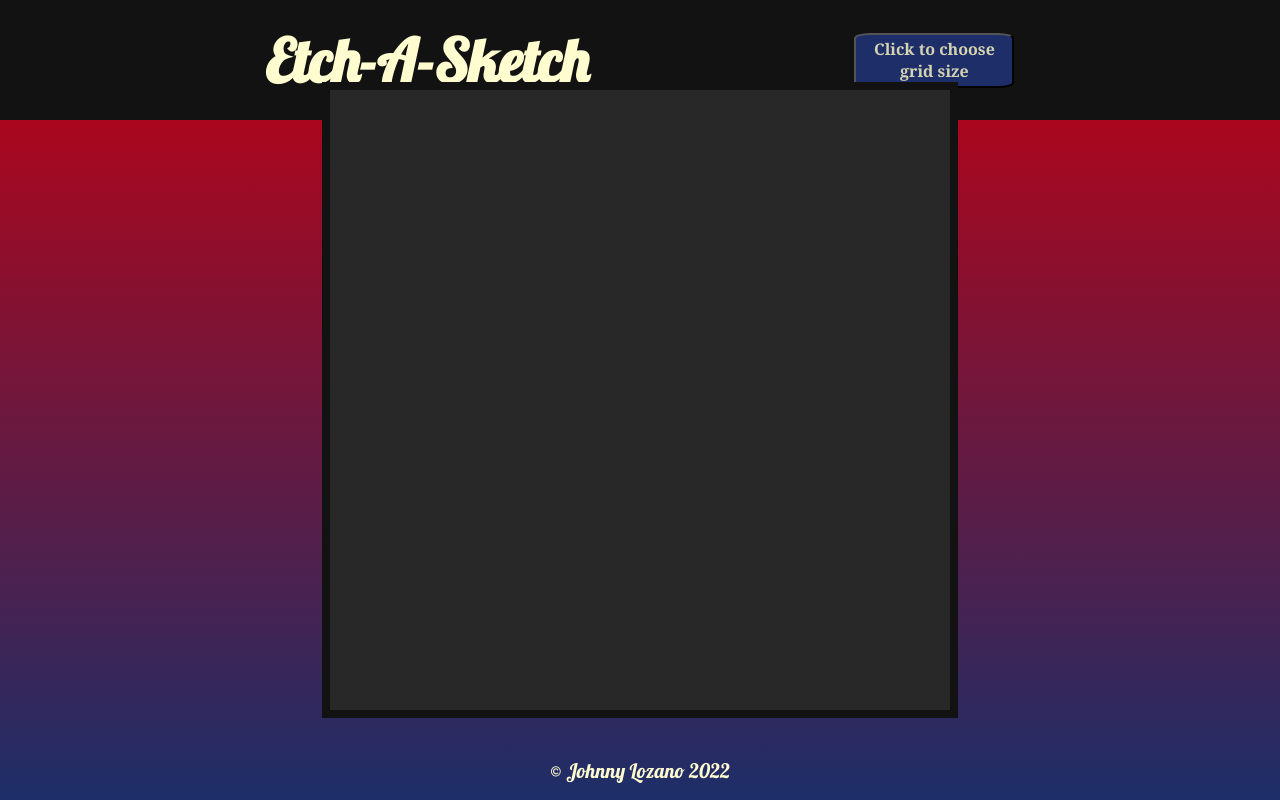
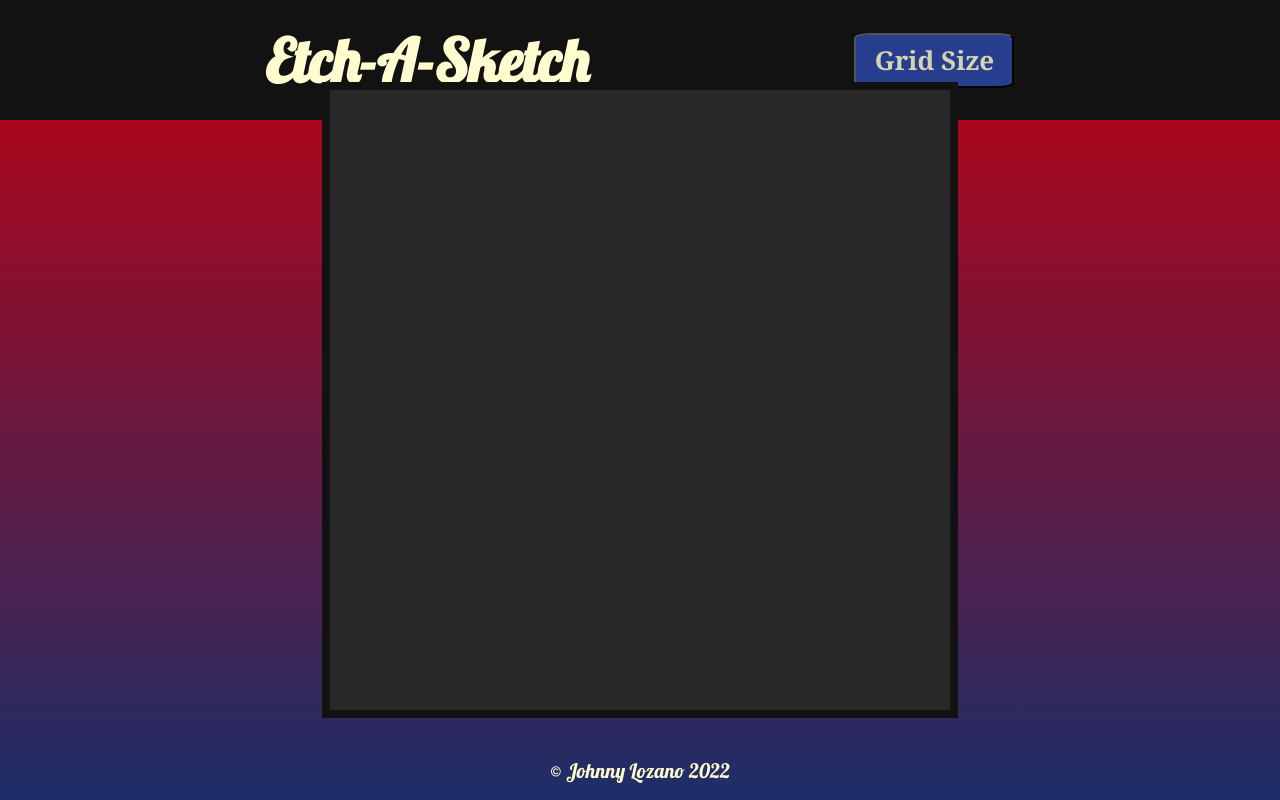
Before and after one commit to johnnylozano/Etch-A-Sketch, a plain HTML site: page index.html in a window 1280 px wide. Drawn offline with Linux system fonts and the light colour scheme.

Commit message:
Tweaked styling

```diff
--- a/index.html
+++ b/index.html
@@ -15,7 +15,7 @@
       <header>
          <h1 class="title">Etch-A-Sketch</h1>
          <div class="button-wrapper">
-            <button class="btn">Click to choose grid size</button>
+            <button class="btn">Grid Size</button>
          </div>
       </header>
       <div class="center">
--- a/styles.css
+++ b/styles.css
@@ -26,6 +26,7 @@ header {
    color: #fffdd0;
    font-family: "Lobster", sans-serif;
    font-size: 60px;
+   cursor: default;
 }
 
 .button-wrapper {
@@ -39,11 +40,19 @@ header {
    height: 55px;
    width: 160px;
    border-radius: 10%;
-   background-color: #1d2e68;
+   background-color: #263e8d;
    font-family: Georgia, sans-serif;
-   font-size: 16px;
+   font-size: 26px;
    font-weight: 600;
    color: #d5d3b1;
+   transition: scale 0.5s, box-shadow 0.5s;
+   cursor: pointer;
+}
+
+.btn:hover {
+   scale: 1.1;
+   box-shadow: inset 0 -3em 3em rgba(214, 214, 214, 0.1),
+      0 0 0 2px rgb(124, 233, 248), 0.3em 0.3em 1em rgba(100, 100, 100, 0.3);
 }
 
 .center {
@@ -84,6 +93,7 @@ header {
    color: #fffdd0;
    font-family: "Lobster", sans-serif;
    font-size: 20px;
+   cursor: default;
    position: absolute;
    bottom: 0;
    display: flex;
```
